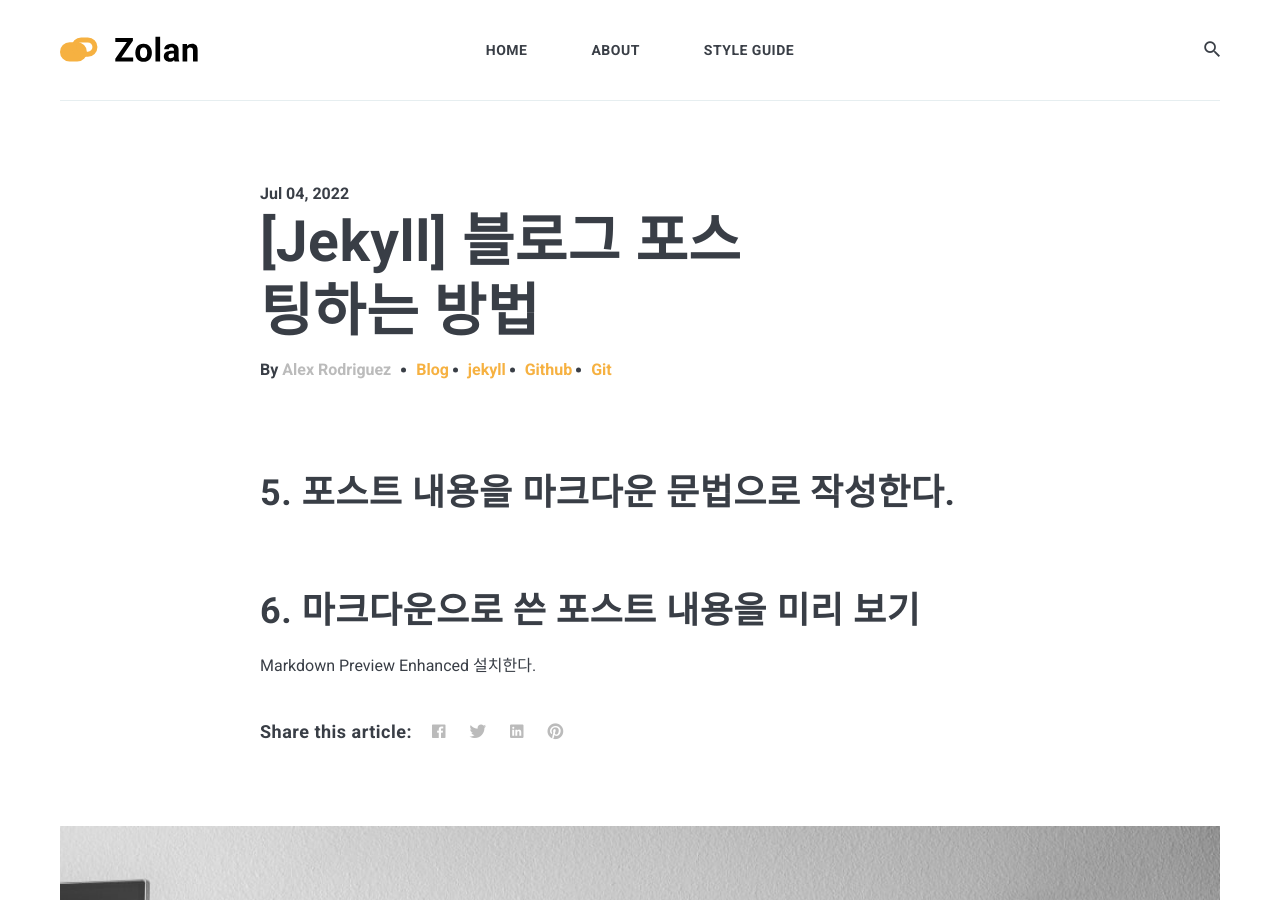
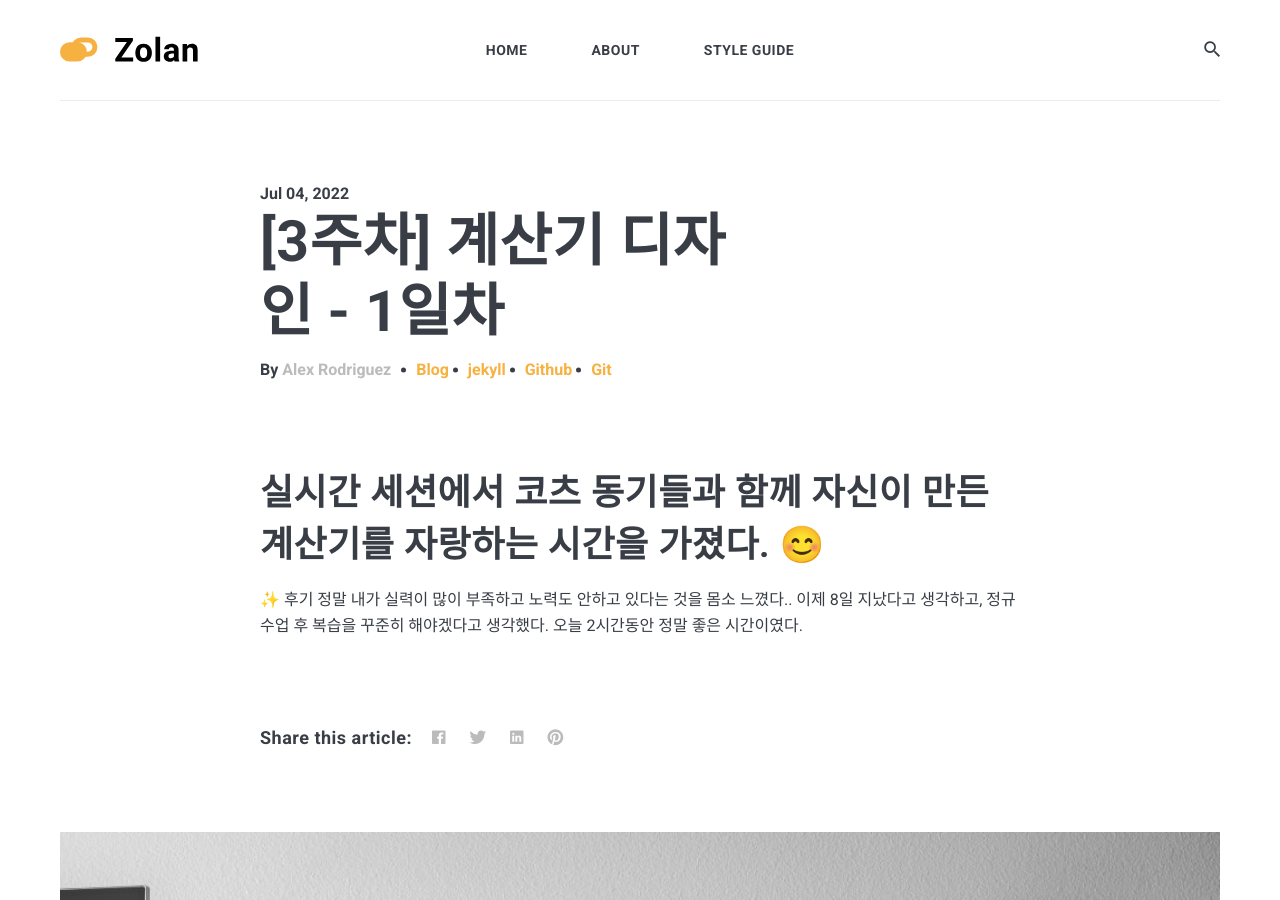
Before and after one commit to yelinz515/yelinz.github.io, a Jekyll site: the page built from _posts/2022-07-04-my-first-post.md, in a window 1280 px wide and 900 px high. Built offline with Jekyll 4.4.1, drawn with Linux system fonts in a browser that asks for light colours; nearby versions of some CDN libraries; our own code applies the rules of GitHub Pages for plain Markdown files; comment, search, counter and statistics services are not loaded.

Commit message:
Update 2022-07-04-my-first-post.md

```diff
--- a/_posts/2022-07-04-my-first-post.md
+++ b/_posts/2022-07-04-my-first-post.md
@@ -1,6 +1,6 @@
 ---
-title:  "[Jekyll] 블로그 포스팅하는 방법"
-excerpt: "md 파일에 마크다운 문법으로 작성하여 Github 원격 저장소에 업로드 해보자. 에디터는 Visual Studio code 사용! 로컬 서버에서 확인도 해보자. "
+title:  "[3주차] 계산기 디자인 - 1일차"
+excerpt: "css로 다양한 디자인을 만들 수 있다"
 
 categories:
   - Blog
@@ -14,10 +14,11 @@ date: 2022-07-04
 last_modified_at: 2022-07-04
 ---
 
-# 5. 포스트 내용을 마크다운 문법으로 작성한다.
+# 실시간 세션에서 코츠 동기들과 함께 자신이 만든 계산기를 자랑하는 시간을 가졌다. 😊
+
+✨ 후기
+정말 내가 실력이 많이 부족하고 노력도 안하고 있다는 것을 몸소 느꼈다..
+이제 8일 지났다고 생각하고, 정규 수업 후 복습을 꾸준히 해야겠다고 생각했다.
+오늘 2시간동안 정말 좋은 시간이였다.
 
 <br>
-
-# 6. 마크다운으로 쓴 포스트 내용을 미리 보기
-
-Markdown Preview Enhanced 설치한다.
```
